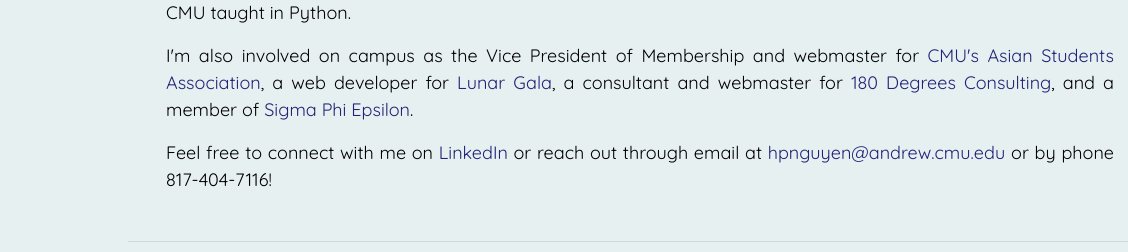
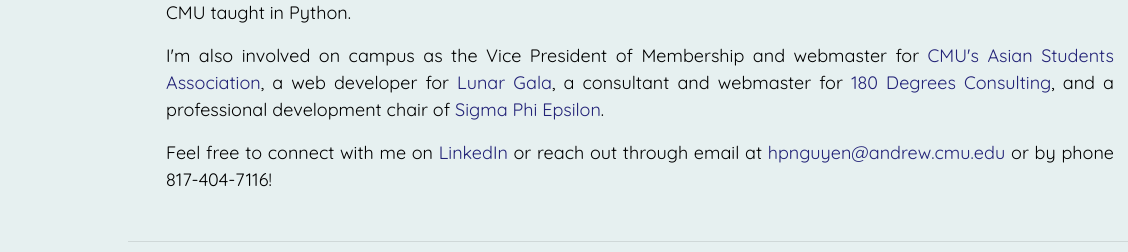
Before and after one commit to phi-h-nguyen/personal-site, a plain HTML site: page about.html in a window 1280 px wide. Shown: the part 707-959 px from the top of the page, 0-1128 px from the left. Drawn offline with nearby package versions, Linux system fonts and the light colour scheme.

Commit message:
updated resume

```diff
--- a/about.html
+++ b/about.html
@@ -105,7 +105,7 @@
 				<a href="https://lunargala.org/" target="_blank" rel="noopener">Lunar Gala</a>,
 				a consultant and webmaster for
 				<a href="https://cmu180dc.org/" target="_blank" rel="noopener">180 Degrees Consulting</a>,
-				and a member of
+				and a professional development chair of
 				<a href="https://www.sigep.fun/" target="_blank" rel="noopener">Sigma Phi Epsilon</a>.
 			</p>
 			<p class="text-justify mx-md-5">
```
Also changed, not shown: assets/Resume.jpg, 1 other file.
